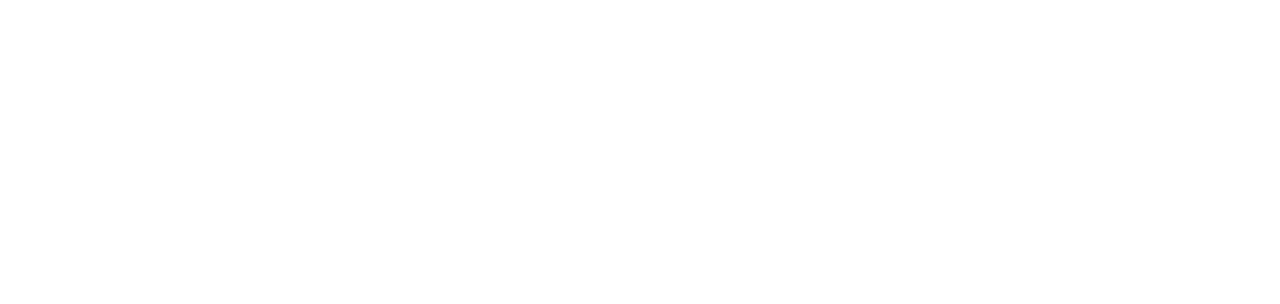
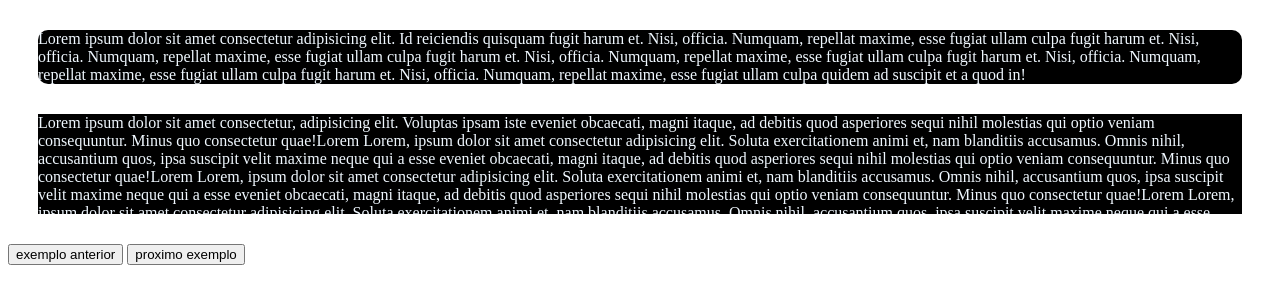
Before and after one commit to edua152030/posicionamento-com-css, a plain HTML site: page index3.html in a window 1280 px wide. Drawn offline with Linux system fonts and the light colour scheme.

Commit message:
finalizado-terceiro-exemplo

```diff
--- a/index2.css
+++ b/index2.css
@@ -46,3 +46,9 @@ section{
     display: block;
     margin: auto;
 }
+
+.btn-meio-baixo{
+    display: block;
+    bottom: 0px;
+    margin: auto;
+}
--- a/index3.css
+++ b/index3.css
@@ -0,0 +1,14 @@
+#texto1{
+    background-color: black;
+    color: aliceblue;
+    border-radius: 10px;
+    margin: 30px;
+}
+
+#texto2{
+    background-color: black;
+    color: aliceblue;
+    margin: 30px;
+    height: 100px;
+    overflow: auto
+}
--- a/index3.html
+++ b/index3.html
@@ -0,0 +1,52 @@
+<!DOCTYPE html>
+<html lang="pt-br">
+<head>
+    <meta charset="UTF-8">
+    <meta http-equiv="X-UA-Compatible" content="IE=edge">
+    <meta name="viewport" content="width=device-width, initial-scale=1.0">
+    <link rel="stylesheet" href="index3.css">
+    <title>Terceiro Exemplo</title>
+</head>
+<body>
+    <div id="texto1">Lorem ipsum dolor sit amet consectetur adipisicing elit. Id reiciendis quisquam
+        fugit harum et. Nisi, officia. Numquam, repellat maxime, esse fugiat ullam culpa
+        fugit harum et. Nisi, officia. Numquam, repellat maxime, esse fugiat ullam culpa
+        fugit harum et. Nisi, officia. Numquam, repellat maxime, esse fugiat ullam culpa
+        fugit harum et. Nisi, officia. Numquam, repellat maxime, esse fugiat ullam culpa
+        fugit harum et. Nisi, officia. Numquam, repellat maxime, esse fugiat ullam culpa
+        quidem ad suscipit et a quod in!</div>
+    <div id="texto2">Lorem ipsum dolor sit amet consectetur, adipisicing elit. Voluptas ipsam iste
+        eveniet obcaecati, magni itaque, ad debitis quod asperiores sequi nihil molestias
+        qui optio veniam consequuntur. Minus quo consectetur quae!Lorem Lorem, ipsum dolor
+        sit amet consectetur adipisicing elit. Soluta exercitationem animi et, nam blanditiis
+        accusamus. Omnis nihil, accusantium quos, ipsa suscipit velit maxime neque qui a esse
+        eveniet obcaecati, magni itaque, ad debitis quod asperiores sequi nihil molestias
+        qui optio veniam consequuntur. Minus quo consectetur quae!Lorem Lorem, ipsum dolor
+        sit amet consectetur adipisicing elit. Soluta exercitationem animi et, nam blanditiis
+        accusamus. Omnis nihil, accusantium quos, ipsa suscipit velit maxime neque qui a esse
+        eveniet obcaecati, magni itaque, ad debitis quod asperiores sequi nihil molestias
+        qui optio veniam consequuntur. Minus quo consectetur quae!Lorem Lorem, ipsum dolor
+        sit amet consectetur adipisicing elit. Soluta exercitationem animi et, nam blanditiis
+        accusamus. Omnis nihil, accusantium quos, ipsa suscipit velit maxime neque qui a esse
+        eveniet obcaecati, magni itaque, ad debitis quod asperiores sequi nihil molestias
+        qui optio veniam consequuntur. Minus quo consectetur quae!Lorem Lorem, ipsum dolor
+        sit amet consectetur adipisicing elit. Soluta exercitationem animi et, nam blanditiis
+        accusamus. Omnis nihil, accusantium quos, ipsa suscipit velit maxime neque qui a esse
+        eveniet obcaecati, magni itaque, ad debitis quod asperiores sequi nihil molestias
+        qui optio veniam consequuntur. Minus quo consectetur quae!Lorem Lorem, ipsum dolor
+        sit amet consectetur adipisicing elit. Soluta exercitationem animi et, nam blanditiis
+        accusamus. Omnis nihil, accusantium quos, ipsa suscipit velit maxime neque qui a esse
+        eveniet obcaecati, magni itaque, ad debitis quod asperiores sequi nihil molestias
+        qui optio veniam consequuntur. Minus quo consectetur quae!Lorem Lorem, ipsum dolor
+        sit amet consectetur adipisicing elit. Soluta exercitationem animi et, nam blanditiis
+        accusamus. Omnis nihil, accusantium quos, ipsa suscipit velit maxime neque qui a esse
+        provident ipsum officiis! Lorem ipsum, dolor sit amet consectetur adipisicing elit.
+        Corporis, recusandae sed distinctio hic quasi vero ea nam ut quia dolorem repudiandae
+        quae, dicta repellendus natus minus? Beatae asperiores maxime officiis? Lorem,
+        ipsum dolor sit amet consectetur adipisicing elit. Similique minima praesentium
+        maxime veritatis libero ad dolores, dolorum, eveniet eos distinctio asperiores numquam
+        explicabo sapiente doloribus omnis non. Corporis, fugit asperiores.</div>
+       <a href="index2.html"><button>exemplo anterior</button></a>
+       <a href="index4.html"><button>proximo exemplo</button></a>
+</body>
+</html>
```
Also changed, not shown: index2.html (+1 -0 lines), index.html (renamed from inex.html).
